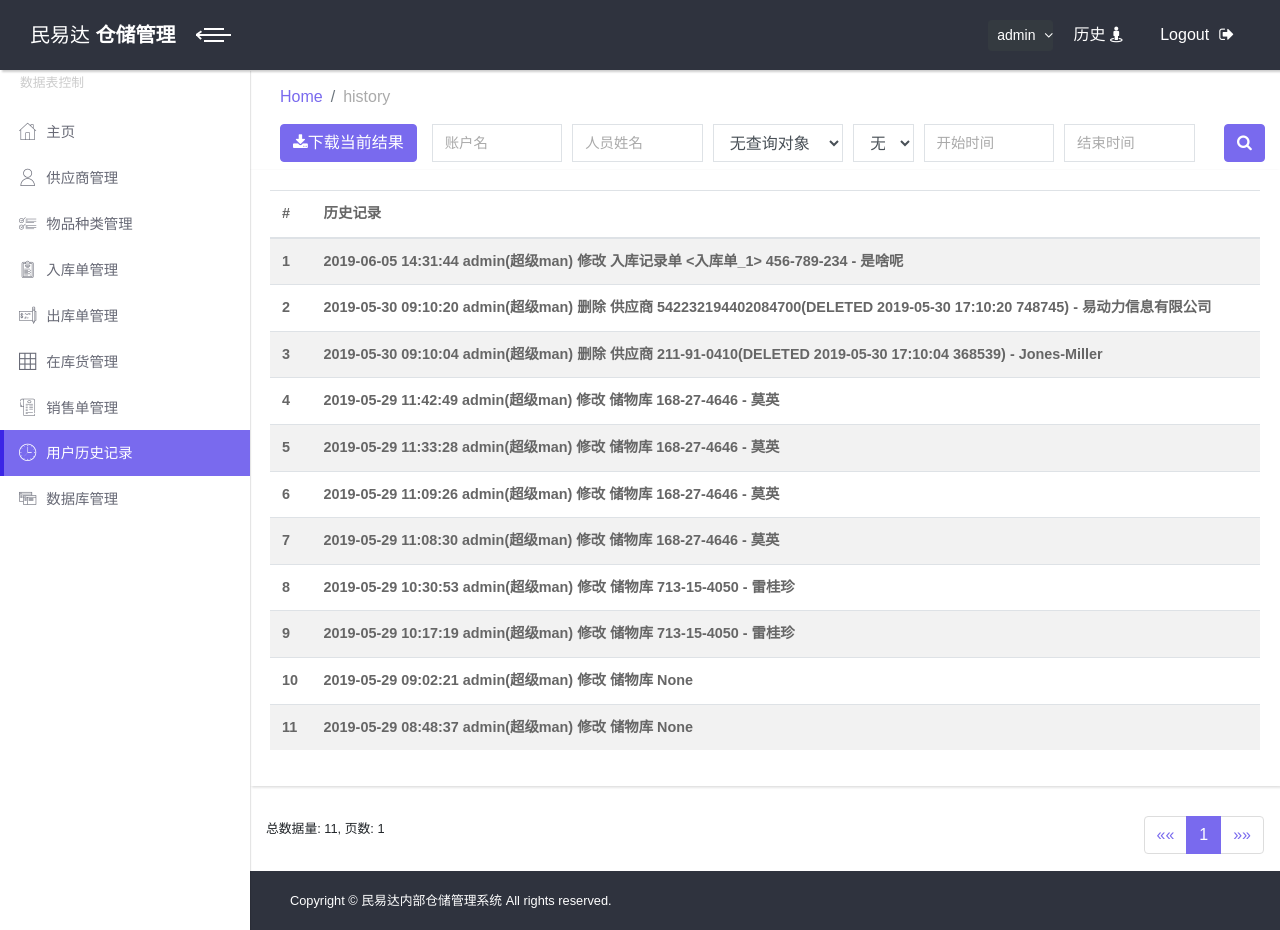
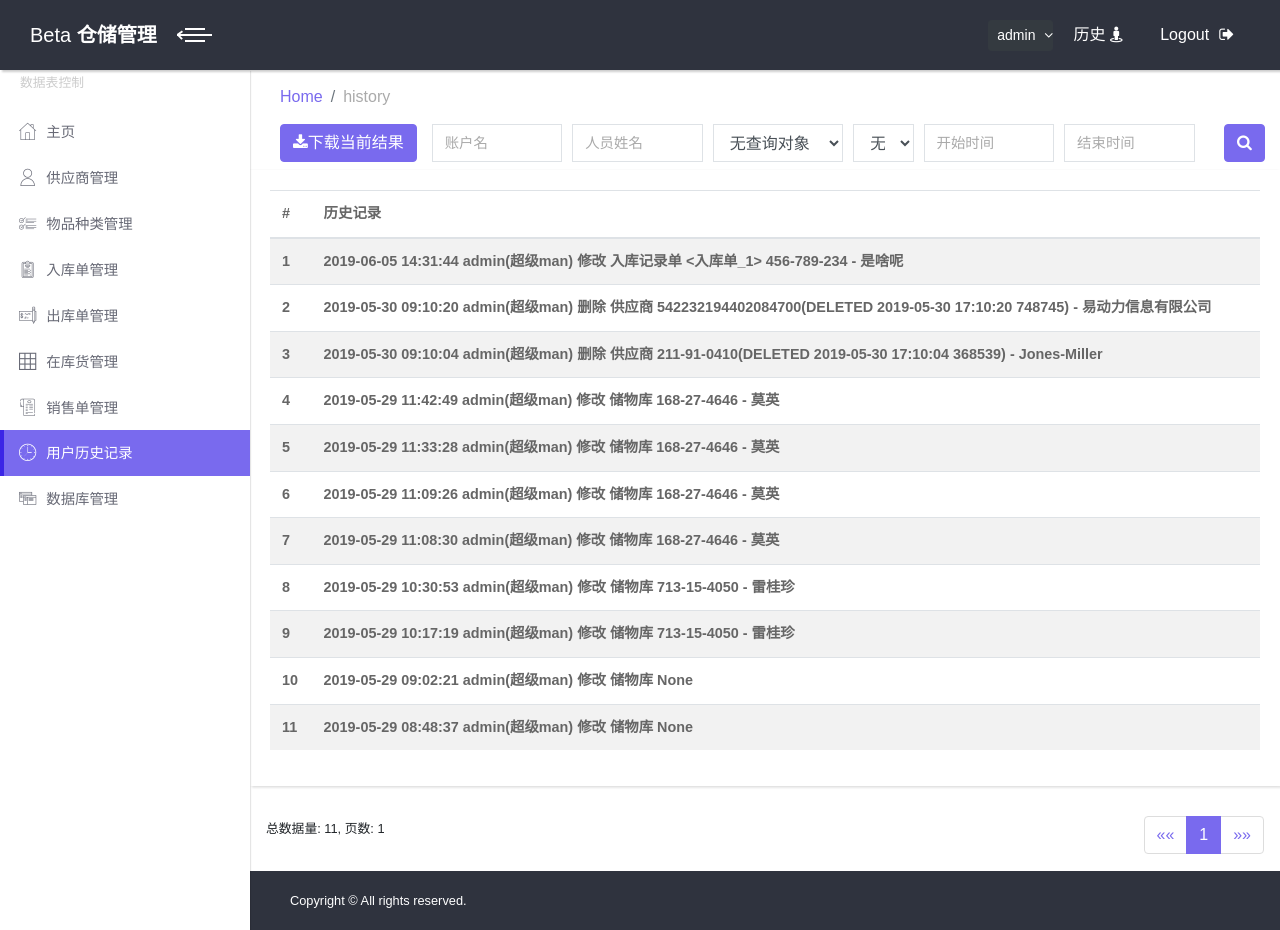
Before and after one commit to sola1121/worker_warehouse, a Django app: page /history/ in a window 1280 px wide. Run offline with Django 3.2, Linux system fonts and the light colour scheme; a user stored in the database is signed in; data comes from the database, SQL or seed files in the repository; both versions use the stored data as it was after the commit; lists and menus that the app fills with data are empty; parts of the project's set-up code (start-up, migrations or seed data) failed here and were passed over; some libraries are stand-ins or nearby versions; some web fonts are replaced.

Commit message:
编辑一些说明

```diff
--- a/templates/basements/footer.html
+++ b/templates/basements/footer.html
@@ -2,7 +2,7 @@
     <div class="container-fluid">
         <div class="row">
             <div class="col-sm-6">
-                <p>Copyright &copy; 民易达内部仓储管理系统  All rights reserved.</p>
+                <p>Copyright &copy; {#民易达内部仓储管理系统#}  All rights reserved.</p>
             </div>
             <div class="col-sm-6 text-right">
                 <!-- 开发者: sola1121, QQ:1148471941 -->
--- a/templates/basements/navbar_header.html
+++ b/templates/basements/navbar_header.html
@@ -7,7 +7,7 @@
                 <div class="navbar-header">
                     <!-- Navbar Brand -->
                     <a href="{% url 'index:index_home' %}" class="navbar-brand d-none d-sm-inline-block">
-                        <div class="brand-text d-none d-lg-inline-block"><span>民易达
+                        <div class="brand-text d-none d-lg-inline-block"><span>{#民易达#}Beta
                             </span><strong> 仓储管理</strong></div>
                         <div class="brand-text d-none d-sm-inline-block d-lg-none"><strong>储管</strong></div>
                     </a>
```
Also changed, not shown: README.md, warehouse_db.sqlite3.
